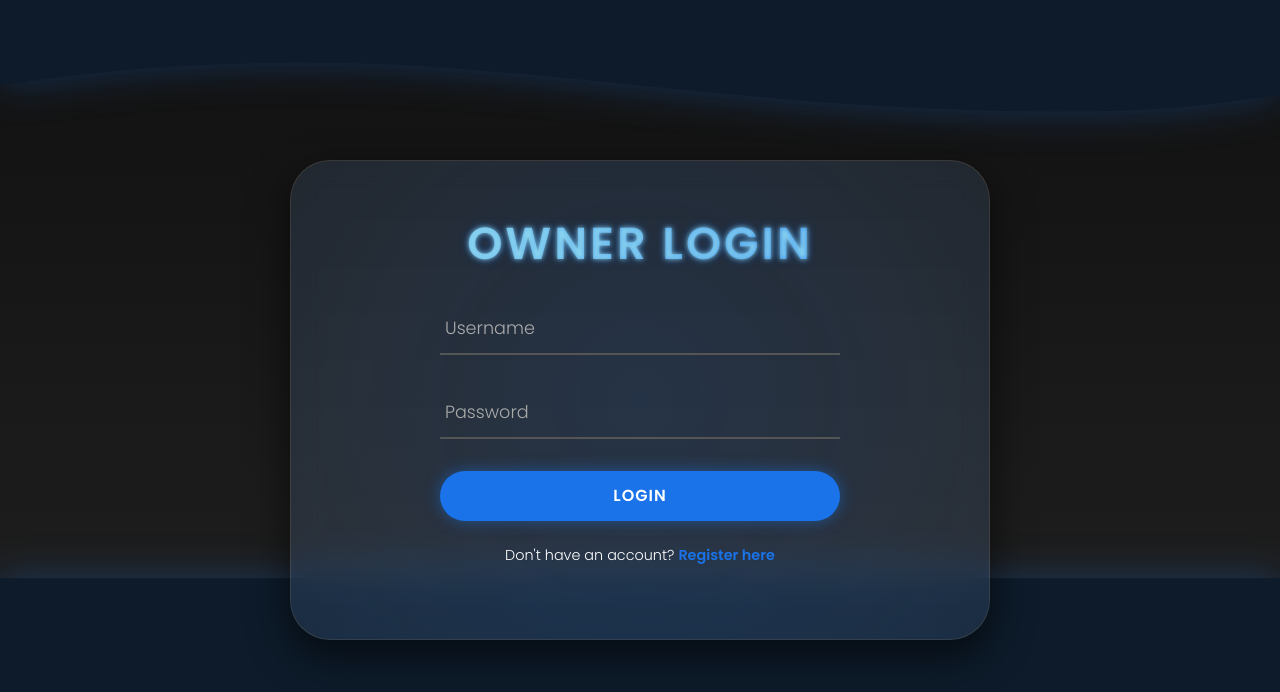
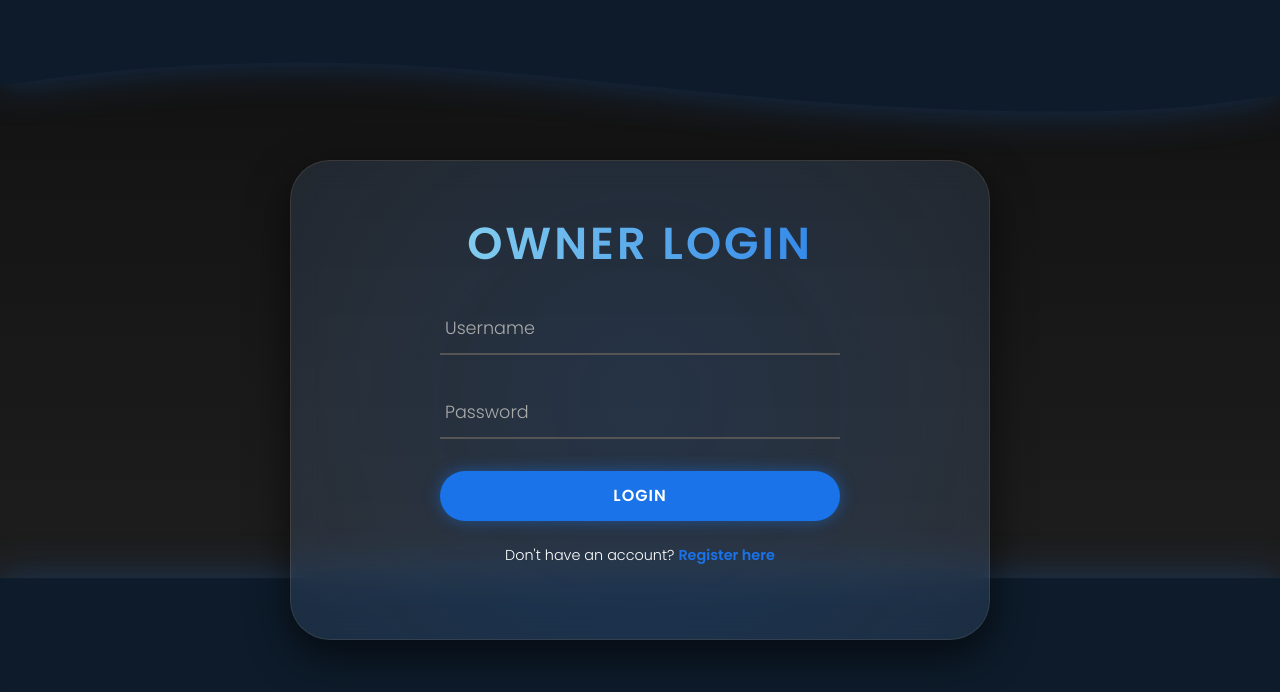
Before and after one commit to umer-khann/SE-PROJ, a website: page parking-app/public/ownerLogin.html in a window 1280 px wide. Drawn offline with Linux system fonts and the light colour scheme.

Commit message:
frontend sexy

```diff
--- a/parking-app/public/ownerLogin.html
+++ b/parking-app/public/ownerLogin.html
@@ -88,7 +88,8 @@
       }
       /* Heading */
       .hero-card h1 {
-        font-weight: 600;
+        font-weight: 700;
+        color: #9ce3f0;
         font-size: 2.8rem;
         margin-bottom: 2rem;
         letter-spacing: 3px;
@@ -96,8 +97,8 @@
         background: linear-gradient(90deg, #9ce3f0 0%, #1a73e8 100%);
         -webkit-background-clip: text;
         -webkit-text-fill-color: transparent;
-        text-shadow: 0 0 5px rgba(156, 227, 240, 0.8),
-                     0 0 10px rgba(26, 115, 232, 0.6);
+
+
       }
       .login-form {
         width: 100%;
```
Also changed, not shown: parking-app/public/adminLogin.html (+1 -0 lines), parking-app/public/adminParking.html (+1 -2 lines), parking-app/public/adminRate.html (+1 -2 lines), parking-app/public/adminRegister.html (+1 -2 lines), parking-app/public/adminStatus.html (+1 -2 lines), parking-app/public/bookParking.html (+2 -2 lines), parking-app/public/myReservations.html (+2 -2 lines), parking-app/public/ownerDashboard.html (+2 -2 lines), parking-app/public/ownerRegister.html (+2 -2 lines), parking-app/public/ownerprofile.html (+3 -2 lines).
